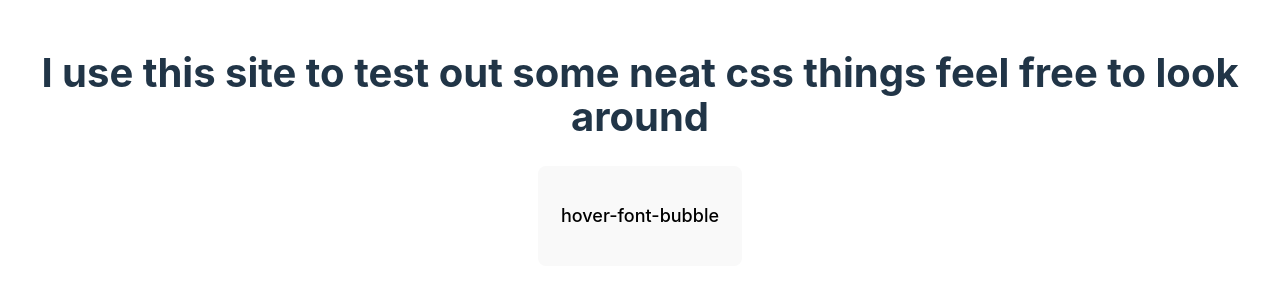
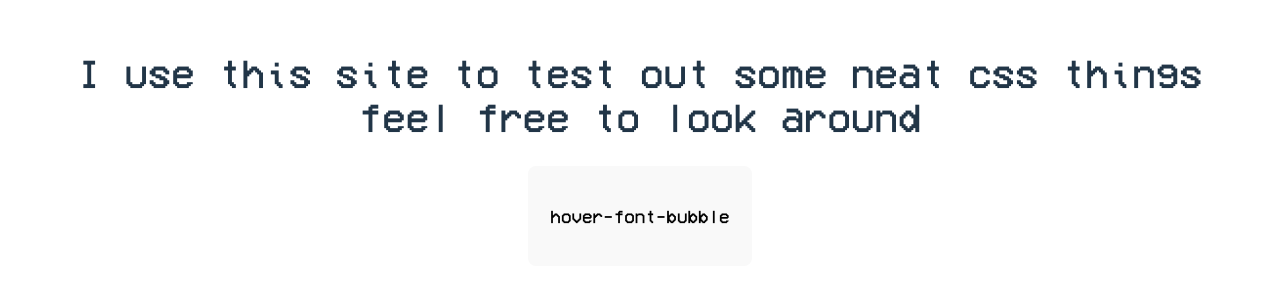
Before and after one commit to KoenMW/css-testing, a Svelte app: page / in a window 1280 px wide. Shown: the top 300 px of the page. Built offline with nearby package versions, Linux system fonts and the light colour scheme; a web font is replaced by a local one.

Commit message:
refactor: updated git ignore, updated font source

```diff
--- a/src/app.css
+++ b/src/app.css
@@ -1,6 +1,6 @@
 @font-face {
   font-family: vcr;
-  src: url("css-testing/fonts/VCR_OSD_MONO_1.001.ttf");
+  src: url("/fonts/VCR_OSD_MONO_1.001.ttf");
 }
 
 :root {
```
Also changed, not shown: 1 other file (tests, documents, lock files or other folders).
